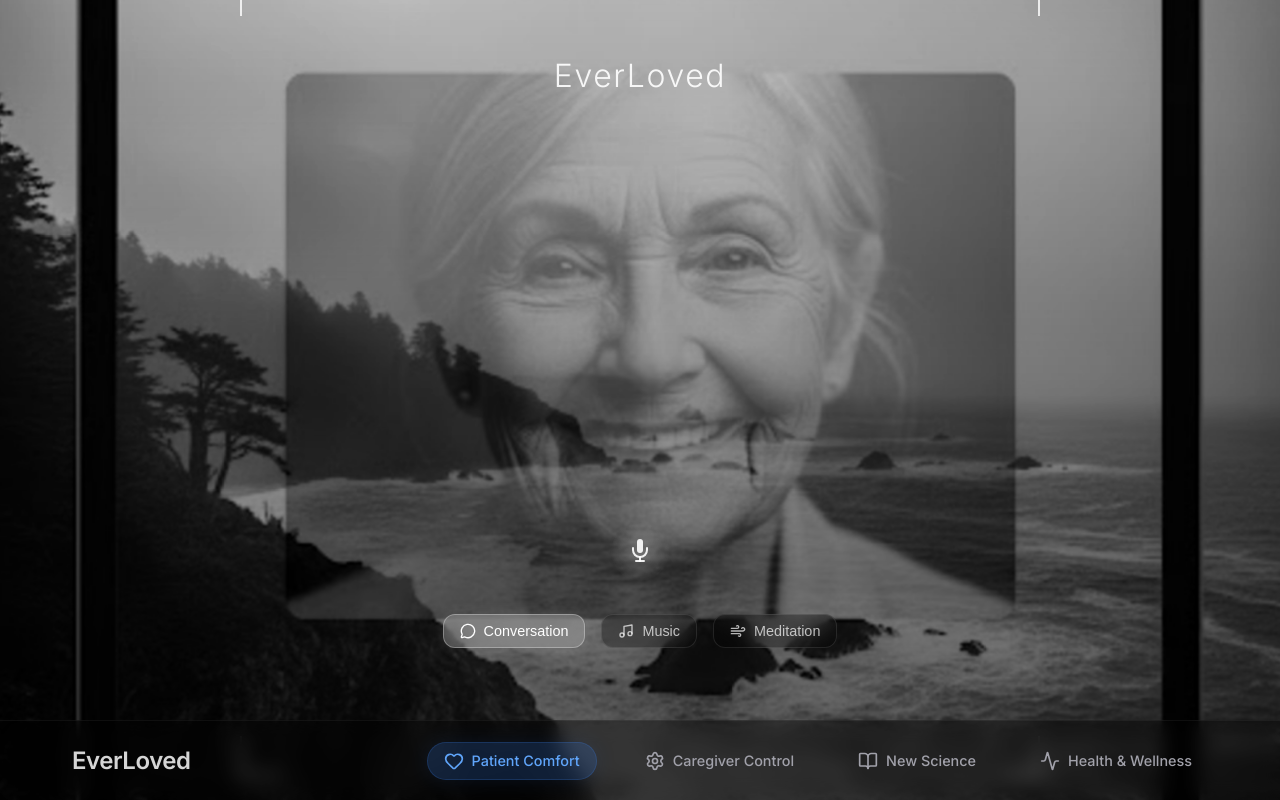
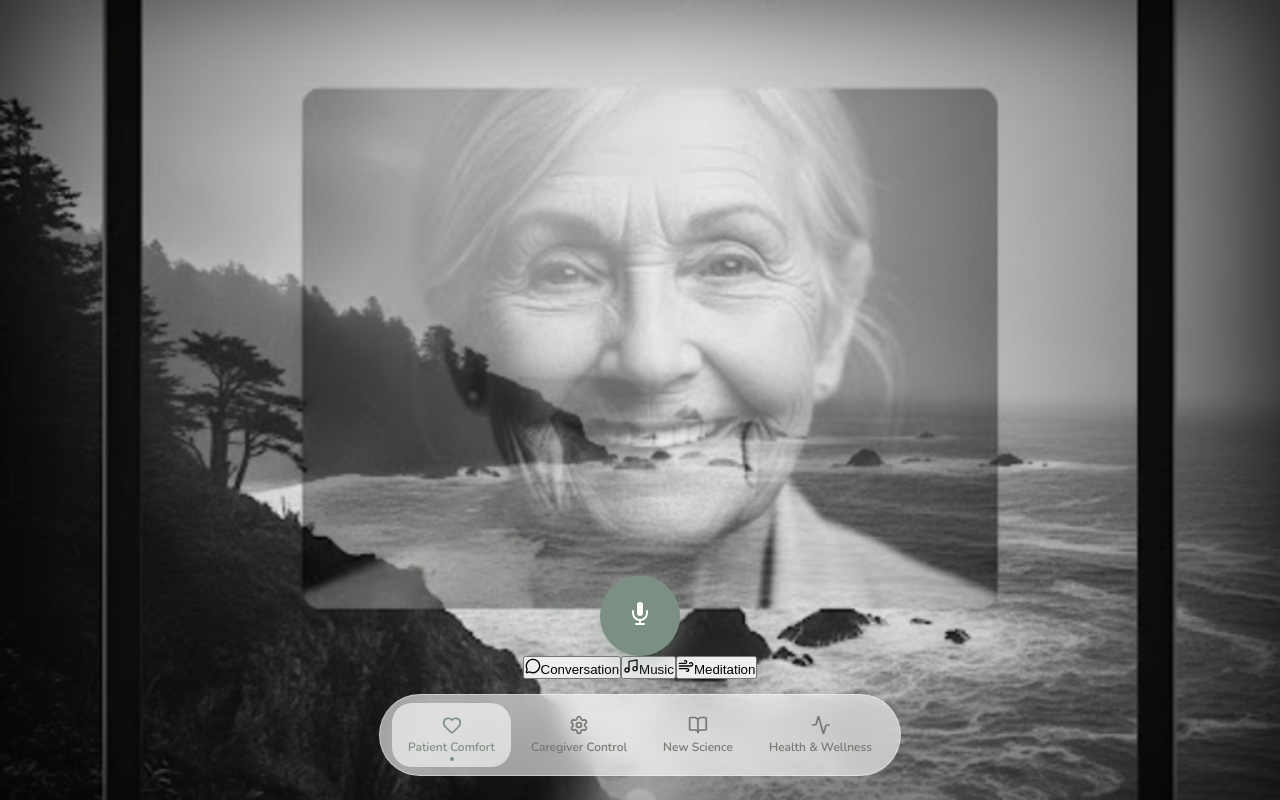
Before and after one commit to rgkhabbaz-sys/everloved-v3, a Next.js app: page / in a window 1280 px wide. Built offline with nearby package versions, Linux system fonts and the light colour scheme.

Commit message:
Reskin app to Sanctuary interface with Exhale theme

```diff
--- a/src/app/globals.css
+++ b/src/app/globals.css
@@ -1,12 +1,25 @@
 :root {
-  --background: #0a0a0a;
-  --foreground: #ededed;
-  --primary: #d4d4d8;
-  --secondary: #a1a1aa;
-  --accent: #e4e4e7;
-  --glass-bg: rgba(255, 255, 255, 0.05);
-  --glass-border: rgba(255, 255, 255, 0.1);
+  /* Exhale Theme Palette */
+  --background: #F5F2EB;
+  /* Warm Oatmeal */
+  --surface: #E6E2D6;
+  /* Darker Sand */
+  --foreground: #3D3B38;
+  /* Soft Charcoal */
+  --muted: #787570;
+  /* Warm Gray */
+
+  --primary: #7C9082;
+  /* Sage Green */
+  --accent: #C68E76;
+  /* Clay/Terracotta */
+
+  --glass-bg: rgba(255, 255, 255, 0.6);
+  --glass-border: rgba(255, 255, 255, 0.4);
+
   --nav-height: 80px;
+  --radius-lg: 24px;
+  --radius-md: 16px;
 }
 
 * {
@@ -22,30 +35,46 @@ body {
   height: 100%;
   background: var(--background);
   color: var(--foreground);
-  font-family: 'Inter', sans-serif;
+  font-family: 'Nunito', sans-serif;
+  /* Rounded Sans-Serif for Body */
   -webkit-font-smoothing: antialiased;
   -moz-osx-font-smoothing: grayscale;
+}
+
+h1,
+h2,
+h3,
+h4,
+h5,
+h6 {
+  font-family: 'Merriweather', serif;
+  /* Humanist Serif for Headings */
+  font-weight: 700;
+  color: var(--foreground);
 }
 
 a {
   color: inherit;
   text-decoration: none;
+  transition: all 0.4s ease-out;
 }
 
 /* Utility classes for glassmorphism */
 .glass {
   background: var(--glass-bg);
-  backdrop-filter: blur(12px);
-  -webkit-backdrop-filter: blur(12px);
+  backdrop-filter: blur(10px);
+  -webkit-backdrop-filter: blur(10px);
   border: 1px solid var(--glass-border);
 }
 
 .glass-panel {
-  background: rgba(0, 0, 0, 0.4);
-  backdrop-filter: blur(20px);
-  -webkit-backdrop-filter: blur(20px);
-  border: 1px solid rgba(255, 255, 255, 0.05);
-  border-radius: 24px;
+  background: rgba(255, 255, 255, 0.6);
+  backdrop-filter: blur(12px);
+  -webkit-backdrop-filter: blur(12px);
+  border: 1px solid rgba(255, 255, 255, 0.4);
+  border-radius: var(--radius-lg);
+  box-shadow: 0 4px 20px rgba(124, 144, 130, 0.1);
+  /* Subtle Sage Shadow */
 }
 
 /* Animations */
@@ -71,10 +100,27 @@ a {
   }
 }
 
+@keyframes pulse-soft {
+  0% {
+    transform: scale(1);
+    box-shadow: 0 0 0 0 rgba(124, 144, 130, 0.4);
+  }
+
+  70% {
+    transform: scale(1.05);
+    box-shadow: 0 0 0 15px rgba(124, 144, 130, 0);
+  }
+
+  100% {
+    transform: scale(1);
+    box-shadow: 0 0 0 0 rgba(124, 144, 130, 0);
+  }
+}
+
 .animate-fade-in {
-  animation: fadeIn 0.5s ease-out forwards;
+  animation: fadeIn 0.6s ease-out forwards;
 }
 
 .animate-slide-up {
-  animation: slideUp 0.6s cubic-bezier(0.16, 1, 0.3, 1) forwards;
+  animation: slideUp 0.8s cubic-bezier(0.16, 1, 0.3, 1) forwards;
 }
--- a/src/app/layout.tsx
+++ b/src/app/layout.tsx
@@ -1,13 +1,23 @@
 import type { Metadata } from 'next';
-import { Inter } from 'next/font/google';
+import { Merriweather, Nunito } from 'next/font/google';
 import './globals.css';
 import NavBar from '@/components/Navigation/NavBar';
 
-const inter = Inter({ subsets: ['latin'] });
+const merriweather = Merriweather({
+  subsets: ['latin'],
+  weight: ['300', '400', '700', '900'],
+  variable: '--font-serif',
+});
+
+const nunito = Nunito({
+  subsets: ['latin'],
+  weight: ['300', '400', '600', '700'],
+  variable: '--font-sans',
+});
 
 export const metadata: Metadata = {
   title: 'EverLoved',
-  description: 'Therapeutic AI Platform for Dementia Care',
+  description: 'A Digital Sanctuary for Dementia Care',
 };
 
 export default function RootLayout({
@@ -17,7 +27,7 @@ export default function RootLayout({
 }>) {
   return (
     <html lang="en">
-      <body className={inter.className}>
+      <body className={`${nunito.className} ${merriweather.variable}`}>
         <NavBar />
         <main>{children}</main>
       </body>
--- a/src/app/page.module.css
+++ b/src/app/page.module.css
@@ -6,6 +6,7 @@
   display: flex;
   align-items: center;
   justify-content: center;
+  background: var(--background);
 }
 
 .backgroundWrapper {
@@ -19,32 +20,20 @@
 
 .backgroundImage {
   object-fit: cover;
-  filter: grayscale(100%) contrast(1.1);
-  animation: breathe 10s infinite ease-in-out;
+  transition: transform 10s ease-in-out;
 }
 
-@keyframes breathe {
-  0% {
-    transform: scale(1);
-  }
-
-  50% {
-    transform: scale(1.05);
-  }
-
-  100% {
-    transform: scale(1);
-  }
-}
-
+/* Vignette Effect */
 .overlay {
   position: absolute;
   top: 0;
   left: 0;
   width: 100%;
   height: 100%;
-  background: linear-gradient(to bottom, rgba(0, 0, 0, 0.2), rgba(0, 0, 0, 0.6));
+  background: radial-gradient(circle, transparent 40%, rgba(0, 0, 0, 0.4) 100%);
+  box-shadow: inset 0 0 100px rgba(0, 0, 0, 0.5);
   z-index: 1;
+  pointer-events: none;
 }
 
 .content {
@@ -53,94 +42,78 @@
   width: 100%;
   height: 100%;
   display: flex;
+  flex-direction: column;
   align-items: center;
-  justify-content: center;
-  padding: 2rem 2rem var(--nav-height) 2rem;
+  justify-content: flex-end;
+  /* Push controls to bottom */
+  padding-bottom: 120px;
+  /* Space for floating nav */
 }
 
 .frame {
-  position: relative;
-  width: 100%;
-  max-width: 800px;
-  aspect-ratio: 1;
-  display: flex;
-  flex-direction: column;
-  align-items: center;
-  justify-content: space-between;
-  padding: 4rem;
-}
-
-/* Corner markers */
-.cornerTL,
-.cornerTR,
-.cornerBL,
-.cornerBR {
-  position: absolute;
-  width: 40px;
-  height: 40px;
-  border: 2px solid rgba(255, 255, 255, 0.8);
-}
-
-.cornerTL {
-  top: 0;
-  left: 0;
-  border-right: none;
-  border-bottom: none;
-}
-
-.cornerTR {
-  top: 0;
-  right: 0;
-  border-left: none;
-  border-bottom: none;
-}
-
-.cornerBL {
-  bottom: 0;
-  left: 0;
-  border-right: none;
-  border-top: none;
-}
-
-.cornerBR {
-  bottom: 0;
-  right: 0;
-  border-left: none;
-  border-top: none;
+  /* Removed rigid frame for organic feel */
+  display: contents;
 }
 
 .title {
-  font-size: 2rem;
-  font-weight: 300;
-  letter-spacing: 0.05em;
-  color: rgba(255, 255, 255, 0.9);
-  margin-top: 1rem;
+  display: none;
+  /* Hide title on immersive view */
 }
 
 .centerImageContainer {
-  flex: 1;
+  position: absolute;
+  top: 0;
+  left: 0;
+  width: 100%;
+  height: 100%;
+  z-index: -1;
+  /* Behind controls */
+}
+
+.avatarPlaceholder {
+  width: 100%;
+  height: 100%;
+}
+
+.avatarSpeaking {
+  animation: gentle-pulse 2s infinite ease-in-out;
+}
+
+@keyframes gentle-pulse {
+  0% {
+    transform: scale(1);
+  }
+
+  50% {
+    transform: scale(1.02);
+  }
+
+  100% {
+    transform: scale(1);
+  }
+}
+
+/* Pulse Mic Button */
+.micContainer {
+  position: relative;
+  width: 80px;
+  height: 80px;
+  border-radius: 50%;
+  background: var(--primary);
+  /* Sage Green */
   display: flex;
   align-items: center;
   justify-content: center;
-  width: 100%;
+  cursor: pointer;
+  box-shadow: 0 10px 30px rgba(124, 144, 130, 0.4);
+  transition: all 0.3s cubic-bezier(0.175, 0.885, 0.32, 1.275);
+  z-index: 20;
 }
 
-.avatarPlaceholder {
-  width: 60%;
-  height: 60%;
-  position: relative;
-  /* In a real app, this would be the avatar.
-     For now, relying on the background image to provide the face as per the design mockup */
-}
-
-.micContainer {
-  position: relative;
-  display: flex;
-  align-items: center;
-  justify-content: center;
-  margin-bottom: 2rem;
-  cursor: pointer;
-  transition: transform 0.2s;
+.micContainer:hover {
+  transform: scale(1.05);
+  background: #6b7f71;
+  /* Darker Sage */
 }
 
 .micContainer:active {
@@ -148,57 +121,49 @@
 }
 
 .micIcon {
-  color: rgba(255, 255, 255, 0.9);
+  color: #fff;
   z-index: 2;
+}
+
+/* Ripple Animation for Active State */
+.micActive {
+  background: var(--accent);
+  /* Clay/Terracotta for active recording */
+  animation: none;
 }
 
 .micGlow {
   position: absolute;
-  width: 60px;
-  height: 60px;
-  background: radial-gradient(circle, rgba(255, 255, 255, 0.4) 0%, rgba(255, 255, 255, 0) 70%);
-  animation: pulse 2s infinite ease-in-out;
+  top: 0;
+  left: 0;
+  width: 100%;
+  height: 100%;
+  border-radius: 50%;
+  background: inherit;
+  z-index: -1;
+  opacity: 0.6;
 }
 
-@keyframes pulse {
+.micActive .micGlow {
+  animation: ripple 1.5s infinite cubic-bezier(0, 0, 0.2, 1);
+}
+
+@keyframes ripple {
   0% {
-    transform: scale(0.8);
-    opacity: 0.5;
-  }
-
-  50% {
-    transform: scale(1.2);
-    opacity: 0.8;
+    transform: scale(1);
+    opacity: 0.6;
   }
 
   100% {
-    transform: scale(0.8);
-    opacity: 0.5;
+    transform: scale(2.5);
+    opacity: 0;
   }
 }
 
-.micActive .micGlow {
-  background: radial-gradient(circle, rgba(74, 222, 128, 0.4) 0%, rgba(74, 222, 128, 0) 70%);
-  animation: pulseActive 1.5s infinite ease-in-out;
+/* Hide corner markers */
+.cornerTL,
+.cornerTR,
+.cornerBL,
+.cornerBR {
+  display: none;
 }
-
-.micIconActive {
-  color: #4ade80;
-}
-
-@keyframes pulseActive {
-  0% {
-    transform: scale(0.9);
-    opacity: 0.6;
-  }
-
-  50% {
-    transform: scale(1.4);
-    opacity: 1;
-  }
-
-  100% {
-    transform: scale(0.9);
-    opacity: 0.6;
-  }
-}
--- a/src/components/Navigation/NavBar.module.css
+++ b/src/components/Navigation/NavBar.module.css
@@ -1,61 +1,84 @@
 .nav {
     position: fixed;
-    bottom: 0;
-    left: 0;
-    width: 100%;
-    height: var(--nav-height);
+    bottom: 24px;
+    left: 50%;
+    transform: translateX(-50%);
+    width: auto;
+    height: auto;
     z-index: 100;
-    background: rgba(0, 0, 0, 0.4);
-    backdrop-filter: blur(10px);
-    -webkit-backdrop-filter: blur(10px);
-    border-top: 1px solid rgba(255, 255, 255, 0.05);
+    background: var(--glass-bg);
+    backdrop-filter: blur(12px);
+    -webkit-backdrop-filter: blur(12px);
+    border: 1px solid var(--glass-border);
+    border-radius: 999px;
+    padding: 8px 12px;
+    box-shadow: 0 10px 40px rgba(0, 0, 0, 0.1);
     display: flex;
     align-items: center;
     justify-content: center;
 }
 
 .container {
-    width: 100%;
-    max-width: 1200px;
-    padding: 0 2rem;
+    width: auto;
+    padding: 0;
     display: flex;
     align-items: center;
-    justify-content: space-between;
+    gap: 8px;
 }
 
 .logo {
-    font-size: 1.5rem;
-    font-weight: 600;
-    letter-spacing: -0.02em;
-    color: var(--foreground);
-    opacity: 0.9;
+    display: none;
+    /* Hide logo in floating dock to save space */
 }
 
 .links {
     display: flex;
-    gap: 2rem;
+    gap: 4px;
 }
 
 .link {
     display: flex;
+    flex-direction: column;
     align-items: center;
-    gap: 0.5rem;
-    color: var(--secondary);
-    font-size: 0.9rem;
-    font-weight: 500;
-    transition: all 0.3s ease;
-    padding: 0.5rem 1rem;
-    border-radius: 99px;
+    justify-content: center;
+    gap: 4px;
+    color: var(--muted);
+    font-size: 0.75rem;
+    font-weight: 600;
+    transition: all 0.3s cubic-bezier(0.2, 0.8, 0.2, 1);
+    padding: 12px 16px;
+    border-radius: 20px;
+    position: relative;
+    min-width: 80px;
+}
+
+.link span {
+    display: none;
+    /* Hide text labels on mobile/default, show on hover if needed */
+}
+
+@media (min-width: 768px) {
+    .link span {
+        display: block;
+    }
 }
 
 .link:hover {
-    color: #60a5fa;
-    background: rgba(59, 130, 246, 0.1);
+    color: var(--foreground);
+    background: rgba(255, 255, 255, 0.4);
 }
 
 .active {
-    color: #60a5fa;
-    background: rgba(59, 130, 246, 0.2);
-    box-shadow: 0 0 20px rgba(59, 130, 246, 0.1);
-    border: 1px solid rgba(59, 130, 246, 0.2);
+    color: var(--primary);
+    background: rgba(255, 255, 255, 0.6);
 }
+
+.active::after {
+    content: '';
+    position: absolute;
+    bottom: 6px;
+    width: 4px;
+    height: 4px;
+    background: var(--primary);
+    border-radius: 50%;
+}
--- a/src/components/Patient/Patient.module.css
+++ b/src/components/Patient/Patient.module.css
@@ -2,123 +2,214 @@
     display: flex;
     flex-direction: column;
     align-items: center;
-    justify-content: center;
+    justify-content: flex-end;
+    /* Align to bottom */
     width: 100%;
     height: 100%;
     position: absolute;
     top: 0;
     left: 0;
     z-index: 10;
-    background: rgba(0, 0, 0, 0.4);
-    /* Add subtle overlay to improve text contrast */
+    padding-bottom: 2rem;
+    /* Removed dark overlay for cleaner look */
 }
 
-.waveformContainer {
+/* Ripple Animation Container */
+.rippleContainer {
+    position: absolute;
+    bottom: 140px;
+    /* Position behind the mic button area */
+    left: 50%;
+    transform: translateX(-50%);
+    width: 200px;
+    height: 200px;
     display: flex;
     align-items: center;
     justify-content: center;
-    gap: 4px;
-    height: 60px;
-    margin-bottom: 2rem;
+    pointer-events: none;
+    z-index: -1;
 }
 
-.bar {
-    width: 6px;
-    background: rgba(255, 255, 255, 0.8);
-    border-radius: 99px;
-    animation: wave 1s ease-in-out infinite;
+.rippleListening,
+.rippleProcessing,
+.rippleSpeaking {
+    position: absolute;
+    border-radius: 50%;
+    opacity: 0;
 }
 
-.bar:nth-child(odd) {
-    animation-duration: 0.8s;
+.rippleListening {
+    width: 100%;
+    height: 100%;
+    border: 2px solid var(--primary);
+    animation: ripple-out 2s infinite cubic-bezier(0, 0.2, 0.8, 1);
 }
 
-.bar:nth-child(2n) {
-    animation-duration: 1.1s;
+.rippleProcessing {
+    width: 80%;
+    height: 80%;
+    border: 2px solid #fbbf24;
+    /* Amber for thinking */
+    animation: spin-pulse 1.5s infinite linear;
 }
 
-.bar:nth-child(3n) {
-    animation-duration: 1.3s;
+.rippleSpeaking {
+    width: 100%;
+    height: 100%;
+    background: rgba(124, 144, 130, 0.2);
+    animation: breathe-soft 3s infinite ease-in-out;
 }
 
-.bar:nth-child(4n) {
-    animation-duration: 0.9s;
+@keyframes ripple-out {
+    0% {
+        transform: scale(0.5);
+        opacity: 0.8;
+    }
+
+    100% {
+        transform: scale(1.5);
+        opacity: 0;
+    }
 }
 
-@keyframes wave {
+@keyframes spin-pulse {
+    0% {
+        transform: rotate(0deg) scale(1);
+        opacity: 0.6;
+    }
 
-    0%,
+    50% {
+        transform: rotate(180deg) scale(1.1);
+        opacity: 0.8;
+    }
+
     100% {
-        height: 10px;
+        transform: rotate(360deg) scale(1);
+        opacity: 0.6;
+    }
+}
+
+@keyframes breathe-soft {
+    0% {
+        transform: scale(0.9);
+        opacity: 0.3;
+    }
+
+    50% {
+        transform: scale(1.1);
         opacity: 0.5;
     }
 
-    50% {
-        height: 40px;
-        opacity: 1;
+    100% {
+        transform: scale(0.9);
+        opacity: 0.3;
     }
 }
 
+/* Status Text */
 .statusText {
-    font-size: 1.2rem;
-    font-weight: 300;
-    color: rgba(255, 255, 255, 0.9);
-    margin-bottom: 2rem;
-    letter-spacing: 0.05em;
+    margin-bottom: 1.5rem;
+    text-align: center;
+    min-height: 24px;
+}
+
+.statusLabel {
+    font-family: 'Nunito', sans-serif;
+    font-size: 1rem;
+    font-weight: 600;
+    color: var(--foreground);
+    background: rgba(255, 255, 255, 0.8);
+    padding: 0.5rem 1rem;
+    border-radius: 20px;
+    backdrop-filter: blur(4px);
+    box-shadow: 0 2px 10px rgba(0, 0, 0, 0.05);
+}
+
+/* Transcript */
+.transcriptContainer {
+    margin-bottom: 1rem;
+    max-width: 80%;
+    text-align: center;
+}
+
+.transcriptText {
+    font-family: 'Merriweather', serif;
+    font-size: 1.1rem;
+    color: var(--foreground);
+    background: rgba(255, 255, 255, 0.9);
+    padding: 1rem 1.5rem;
+    border-radius: 20px 20px 20px 4px;
+    box-shadow: 0 4px 15px rgba(0, 0, 0, 0.05);
+    display: inline-block;
+}
+
+/* Buttons */
+.startButton {
+    background: var(--primary);
+    color: white;
+    font-family: 'Nunito', sans-serif;
+    font-weight: 700;
+    font-size: 1rem;
+    padding: 1rem 2rem;
+    border: none;
+    border-radius: 30px;
+    cursor: pointer;
+    box-shadow: 0 4px 15px rgba(124, 144, 130, 0.4);
+    transition: all 0.3s ease;
+}
+
+.startButton:hover {
+    transform: translateY(-2px);
+    box-shadow: 0 6px 20px rgba(124, 144, 130, 0.5);
 }
 
 .endButton {
-    background: rgba(255, 255, 255, 0.1);
-    border: 1px solid rgba(255, 255, 255, 0.2);
-    color: white;
-    padding: 0.75rem 2rem;
+    background: rgba(255, 255, 255, 0.5);
+    border: 1px solid rgba(255, 255, 255, 0.6);
+    color: var(--muted);
+    padding: 0.5rem 1.5rem;
     border-radius: 99px;
-    font-size: 0.9rem;
+    font-size: 0.85rem;
+    font-weight: 600;
     cursor: pointer;
     transition: all 0.3s ease;
     backdrop-filter: blur(10px);
+    margin-top: 1rem;
 }
 
 .endButton:hover {
-    background: rgba(255, 255, 255, 0.2);
-    transform: scale(1.05);
+    background: rgba(255, 255, 255, 0.8);
+    color: var(--foreground);
 }
 
-/* Therapy Modes */
-.modesContainer {
+/* Error State */
+.errorContainer {
     display: flex;
-    gap: 1rem;
-    margin-top: 1rem;
-    margin-bottom: 4rem;
+    flex-direction: column;
+    align-items: center;
+    gap: 0.5rem;
 }
 
-.modeButton {
-    background: rgba(0, 0, 0, 0.3);
-    border: 1px solid rgba(255, 255, 255, 0.1);
-    color: rgba(255, 255, 255, 0.7);
+.errorMessage {
+    color: #ef4444;
+    font-size: 0.9rem;
+    background: rgba(255, 255, 255, 0.9);
     padding: 0.5rem 1rem;
     border-radius: 12px;
-    cursor: pointer;
-    transition: all 0.3s ease;
-    display: flex;
-    align-items: center;
-    gap: 0.5rem;
-    font-size: 0.9rem;
-    backdrop-filter: blur(10px);
 }
 
-.modeButton:hover {
-    background: rgba(255, 255, 255, 0.1);
+.retryButton {
+    background: var(--primary);
     color: white;
+    border: none;
+    padding: 0.5rem 1rem;
+    border-radius: 8px;
+    cursor: pointer;
+    font-weight: 600;
+    font-size: 0.8rem;
 }
 
-.activeMode {
-    background: rgba(255, 255, 255, 0.2);
-    border-color: rgba(255, 255, 255, 0.3);
-    color: white;
-    box-shadow: 0 0 15px rgba(255, 255, 255, 0.1);
-}
-
+/* Input Fallback */
 .inputContainer {
     width: 100%;
     max-width: 300px;
@@ -127,24 +218,25 @@
 
 .textInput {
     width: 100%;
-    background: rgba(255, 255, 255, 0.1);
-    border: 1px solid rgba(255, 255, 255, 0.2);
-    color: white;
+    background: rgba(255, 255, 255, 0.6);
+    border: 1px solid rgba(255, 255, 255, 0.4);
+    color: var(--foreground);
     padding: 0.75rem 1rem;
-    border-radius: 12px;
+    border-radius: 20px;
     font-size: 0.9rem;
     backdrop-filter: blur(10px);
     outline: none;
     transition: all 0.3s ease;
     text-align: center;
+    font-family: 'Nunito', sans-serif;
 }
 
 .textInput:focus {
-    background: rgba(255, 255, 255, 0.2);
-    border-color: rgba(255, 255, 255, 0.4);
-    box-shadow: 0 0 15px rgba(255, 255, 255, 0.1);
+    background: rgba(255, 255, 255, 0.9);
+    border-color: var(--primary);
+    box-shadow: 0 0 0 3px rgba(124, 144, 130, 0.2);
 }
 
 .textInput::placeholder {
-    color: rgba(255, 255, 255, 0.5);
+    color: var(--muted);
 }
```
Also changed, not shown: src/components/Patient/VoiceSession.tsx (+17 -24 lines).
